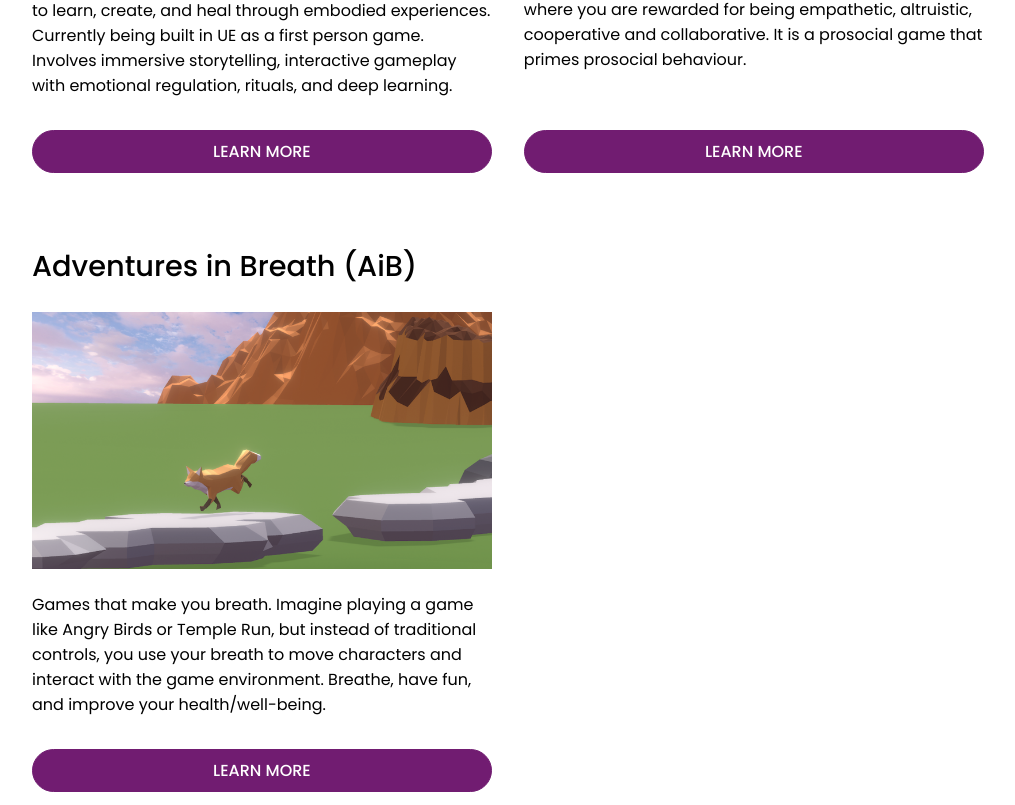
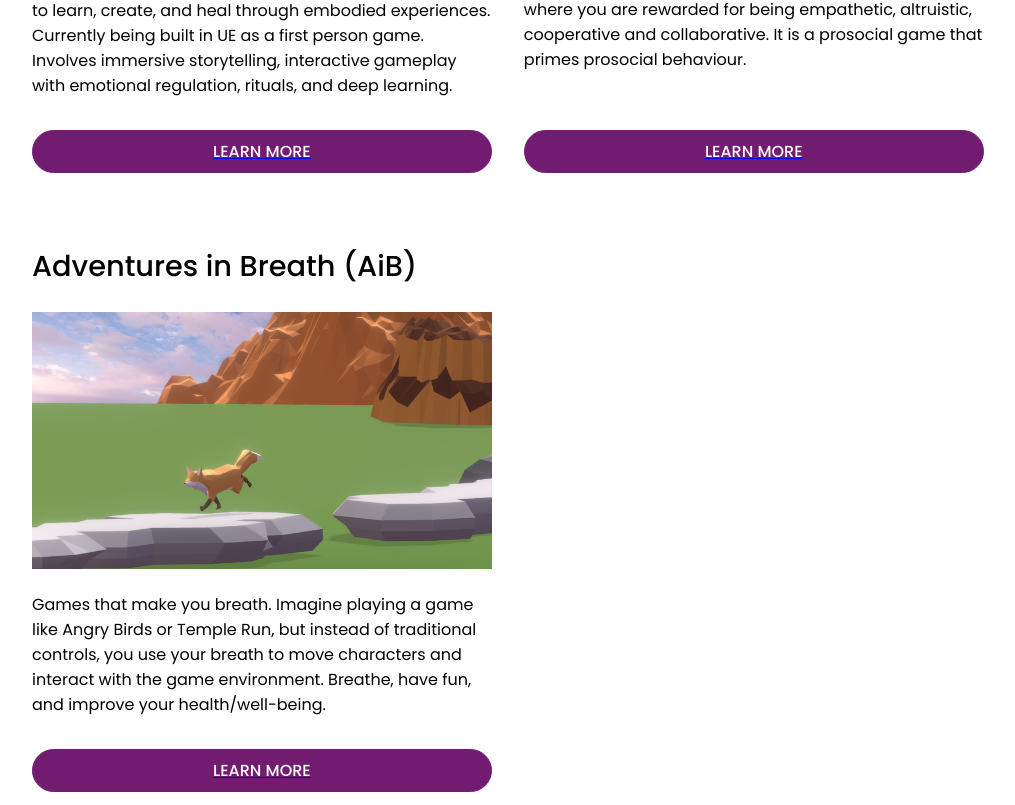
Before and after one commit to bstintheverse/theversewebdev, a React (Vite) app in the folder client/: page /experiences in a window 1280 px wide. Shown: the part 1015-1820 px from the top of the page, without its empty margins (128-1143 px from the left). Built offline with nearby package versions, Linux system fonts and the light colour scheme.

Commit message:
add link component to learn more button

```diff
--- a/client/src/components/Cards/GameCard/GameCard.tsx
+++ b/client/src/components/Cards/GameCard/GameCard.tsx
@@ -41,9 +41,11 @@ export default function GameCard({ id, name, video, image, alt, description, lin
             </div>
 
             <div className="game-card__wrapper">
-                <p className="game-card__button">
-                    Learn More
-                </p>
+                <Link to={link}>
+                    <p className="game-card__button">
+                        Learn More
+                    </p>
+                </Link>
             </div>
         </li>
     );
```
